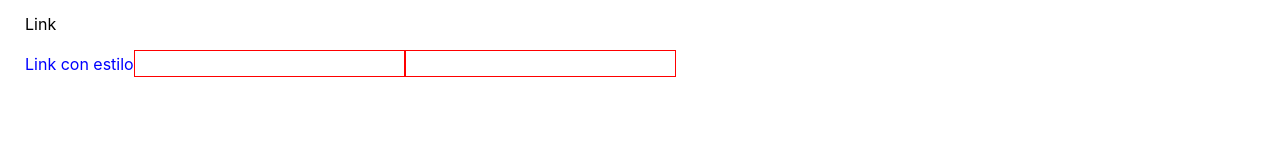
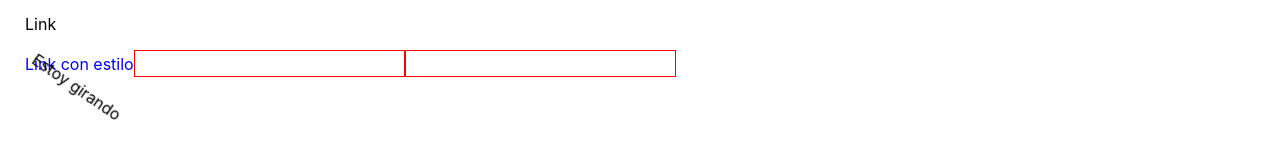
Before and after one commit to MariaJoseDiazCa/react-styled-components, a React (Create React App) app: page / in a window 1280 px wide. Shown: the part 389-548 px from the top of the page. Built offline with nearby package versions, Linux system fonts and the light colour scheme.

Commit message:
ADD: Example animation

```diff
--- a/src/App.js
+++ b/src/App.js
@@ -1,4 +1,4 @@
-import styled from "styled-components";
+import styled, { keyframes } from "styled-components";
 
 const P = styled.p`
   font-size: 24px;
@@ -54,6 +54,21 @@ const Input = styled.input.attrs((props) => ({
   color: ${(props) => props.color};
 `;
 
+const Girar = keyframes`
+  from {
+    transform: rotate(0deg);
+  }
+
+  to {
+    transform: rotate(360deg);
+  }
+`;
+
+const Rotar = styled.div`
+  display: inline-block;
+  animation: ${Girar} 5s linear infinite;
+`;
+
 const Password = styled(Input).attrs({
   type: "password",
 })``;
@@ -76,6 +91,8 @@ function App() {
       <StyledLink>Link con estilo</StyledLink>
       <Input color="blue" />
       <Password />
+      <br />
+      <Rotar>Estoy girando </Rotar>
     </Content>
   );
 }
```
